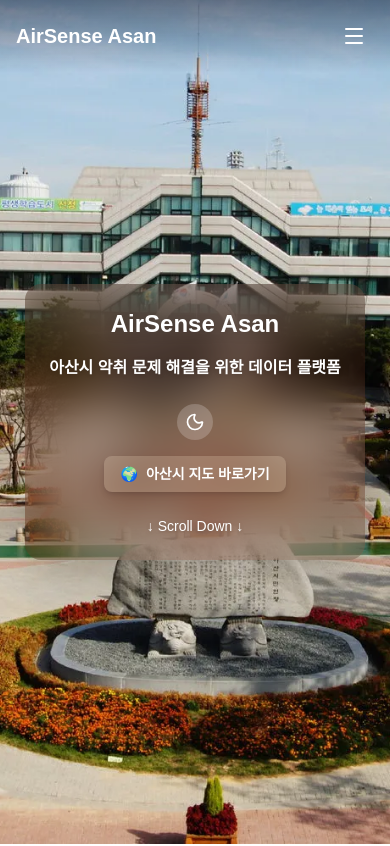
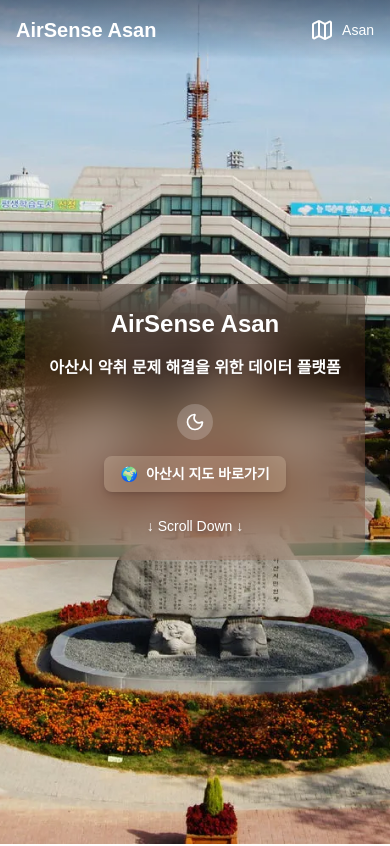
Before and after one commit to woojin-choi518/AirSense, a Next.js app: page / in a window 390 px wide. Shown: the top 846 px of the page. Built offline with nearby package versions, Linux system fonts and the light colour scheme.

Commit message:
refactor: 경로명을 기반으로 탐색 항목을 동적으로 렌더링하고 모바일 메뉴 구조를 개선하도록 헤더 컴포넌트를 업데이트합니다.

```diff
--- a/src/app/components/common/Header.tsx
+++ b/src/app/components/common/Header.tsx
@@ -1,17 +1,16 @@
 'use client'
 
-import { Menu, X } from 'lucide-react'
+import { House, Map } from 'lucide-react'
 import Link from 'next/link'
 import { usePathname } from 'next/navigation'
 import { useEffect, useState } from 'react'
 
-const navItems = [{ label: 'Asan', href: '/asan' }]
-
 export default function Header() {
   const [scrolled, setScrolled] = useState(false)
-  const [open, setOpen] = useState(false)
   const pathname = usePathname()
 
+  // pathnameに基づいてナビゲーション項目を動的に決定
+  const navItems = pathname === '/' ? [{ label: 'Asan', href: '/asan' }] : [{ label: 'Home', href: '/' }]
   useEffect(() => {
     const onScroll = () => setScrolled(window.scrollY > 0)
     window.addEventListener('scroll', onScroll)
@@ -19,7 +18,6 @@ export default function Header() {
   }, [])
 
   return (
-    <>
     <header
       className={`fixed inset-x-0 top-0 z-30 transition-colors duration-300 ${
         scrolled ? 'bg-white text-black shadow-md' : 'bg-gradient-to-b from-gray-900/50 to-transparent text-white'
@@ -27,22 +25,23 @@ export default function Header() {
     >
       <nav className="mx-auto flex max-w-6xl items-center justify-between p-4">
         {/* logo */}
-          <Link href="/" className="text-xl font-bold">
+        <Link prefetch={false} href="/" className="text-xl font-bold">
           <span className={scrolled ? 'text-black' : 'text-white'}>
             {/* Microbiome Map */}
             AirSense Asan
           </span>
         </Link>
 
-          {/* desktop links */}
-          <div className="hidden space-x-6 text-sm md:flex">
+        {/* navigation links */}
+        <div className="flex space-x-6 text-sm">
           {navItems.map(({ label, href }) => {
             const active = pathname === href || pathname.startsWith(href + '/')
             return (
               <Link
+                prefetch={false}
                 key={href}
                 href={href}
-                  className={`transition-colors duration-200 ${
+                className={`flex items-center gap-2 transition-colors duration-200 ${
                   scrolled ? 'hover:text-gray-700' : 'hover:text-emerald-300'
                 } ${
                   active
@@ -54,51 +53,13 @@ export default function Header() {
                       : 'text-white'
                 } `}
               >
-                  {label}
+                <span className="text-sm">{label === 'Home' ? <House /> : <Map />}</span>
+                <span className="text-sm">{label}</span>
               </Link>
             )
           })}
         </div>
-
-          {/* mobile hamburger */}
-          <button className="p-2 md:hidden" onClick={() => setOpen(true)} aria-label="Open menu">
-            <Menu size={24} className={scrolled ? 'text-black' : 'text-white'} />
-          </button>
       </nav>
     </header>
-
-      {/* mobile full-screen menu */}
-      {open && (
-        <div className="fixed inset-0 z-40 flex flex-col justify-start bg-white p-6 md:hidden dark:bg-gray-900">
-          <div className="mb-8 flex items-center justify-between">
-            <Link href="/" onClick={() => setOpen(false)}>
-              <span className="text-2xl font-bold text-gray-800 dark:text-white">Microbiome Map</span>
-            </Link>
-            <button onClick={() => setOpen(false)} aria-label="Close menu">
-              <X size={28} className="text-gray-800 dark:text-white" />
-            </button>
-          </div>
-          <nav className="flex flex-col space-y-4">
-            {navItems.map(({ label, href }) => {
-              const active = pathname === href || pathname.startsWith(href + '/')
-              return (
-                <Link
-                  key={href}
-                  href={href}
-                  onClick={() => setOpen(false)}
-                  className={`text-lg transition-colors duration-200 ${
-                    active
-                      ? 'font-semibold text-emerald-600'
-                      : 'text-gray-800 hover:text-emerald-500 dark:text-gray-300'
-                  } `}
-                >
-                  {label}
-                </Link>
-              )
-            })}
-          </nav>
-        </div>
-      )}
-    </>
   )
 }
```
Lines whose indentation alone changed are shown as unchanged.
